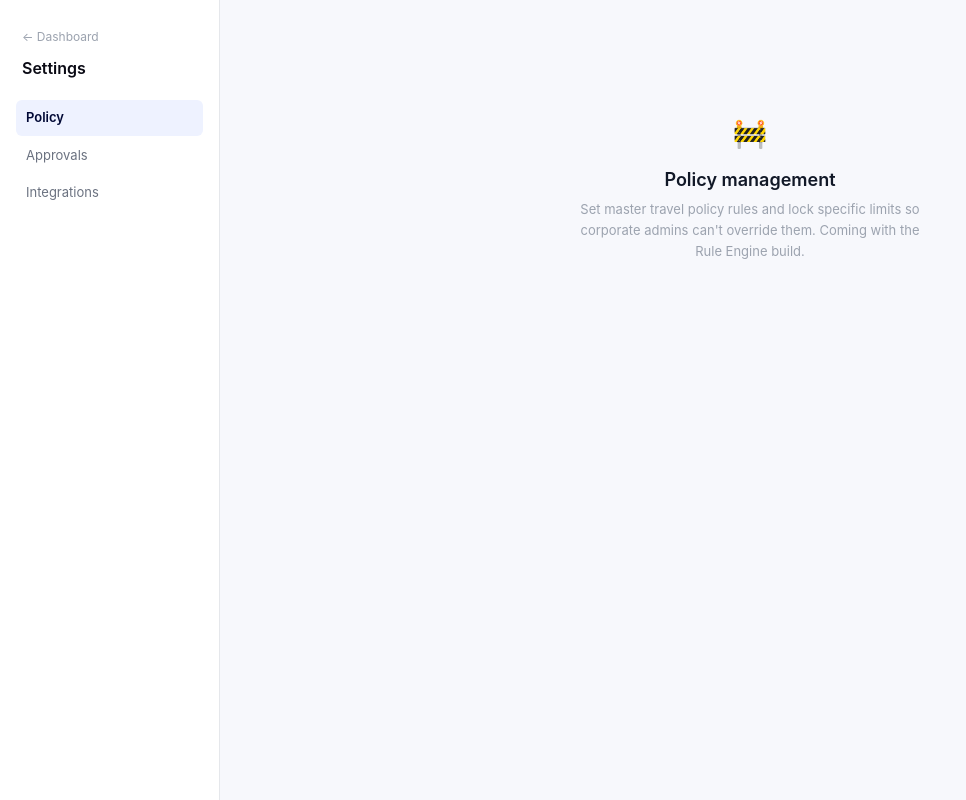
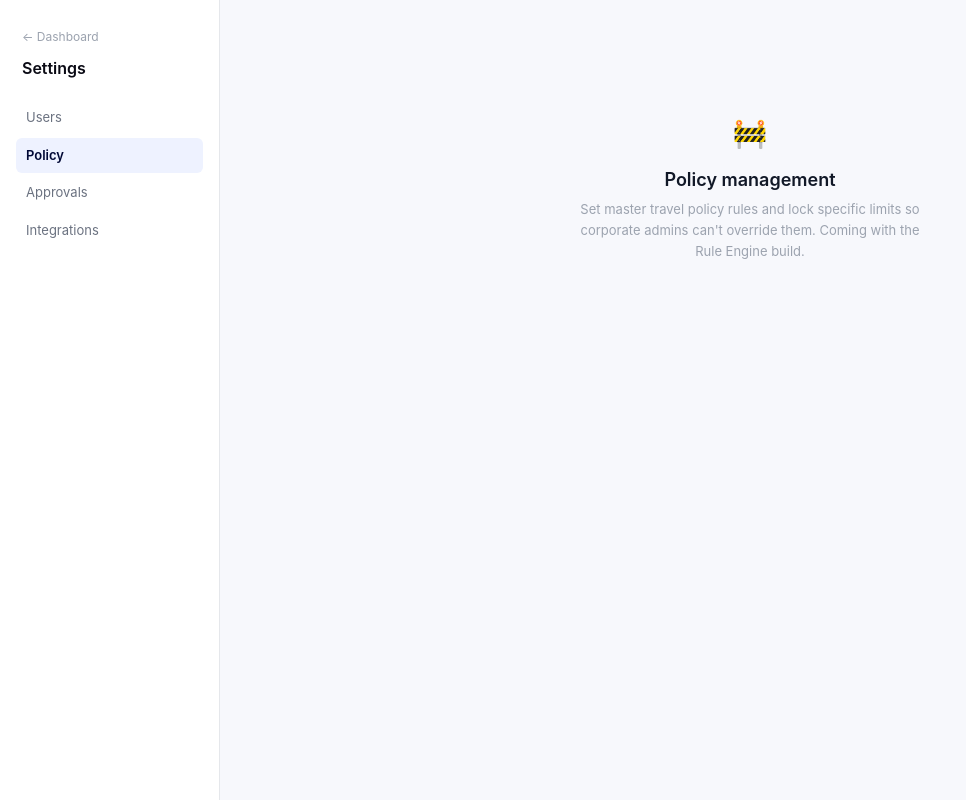
Before and after one commit to Godssidekick1/Corporate-Booking-Tool, a Next.js app: page /tmc/settings/policy in a window 1280 px wide. Shown: the whole page, without its empty margins (0-966 px from the left). Built offline with nearby package versions, Linux system fonts and the light colour scheme.

Commit message:
add tmc admins - 2

```diff
--- a/app/tmc/settings/layout.tsx
+++ b/app/tmc/settings/layout.tsx
@@ -3,6 +3,7 @@
 import { usePathname } from 'next/navigation'
 
 const SECTIONS = [
+  { label: 'Users',        href: '/tmc/settings/users' },
   { label: 'Policy',       href: '/tmc/settings/policy' },
   { label: 'Approvals',    href: '/tmc/settings/approvals' },
   { label: 'Integrations', href: '/tmc/settings/integrations' },
```
